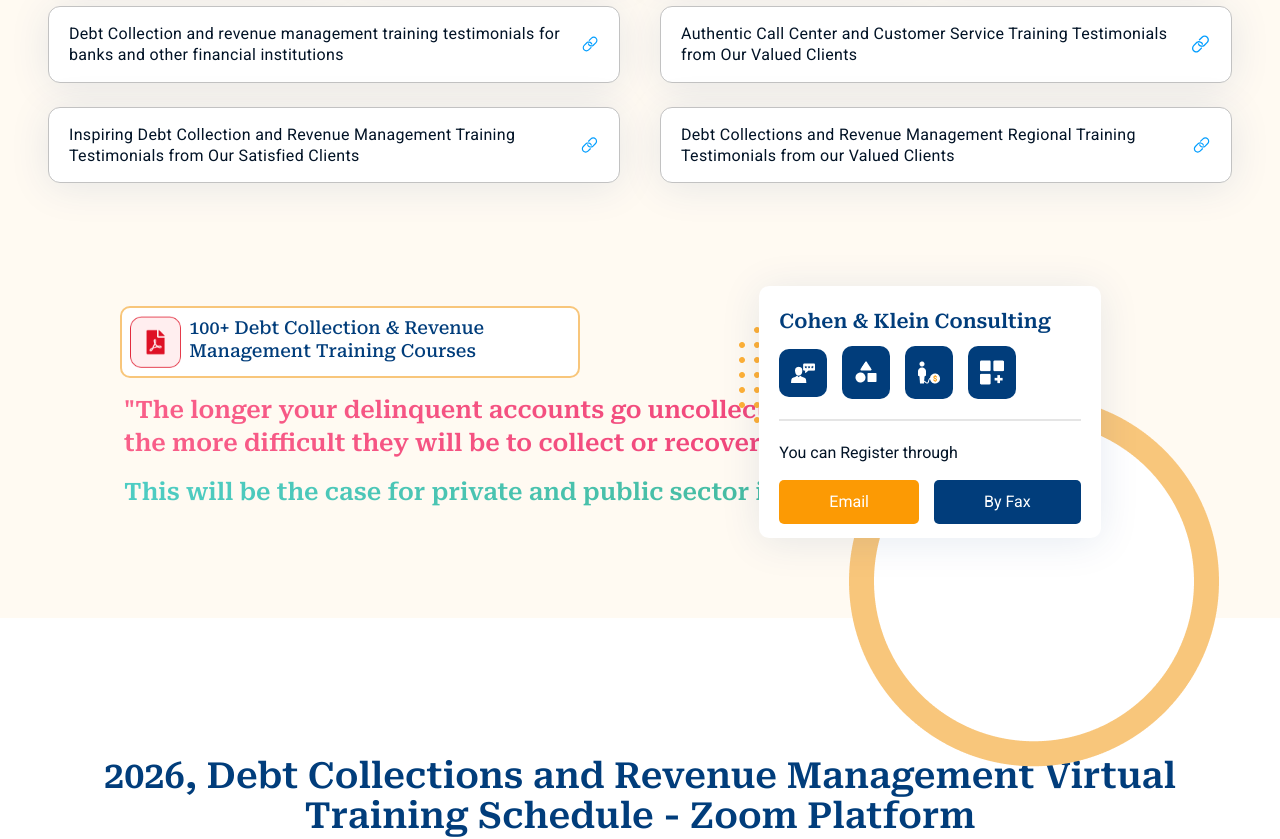
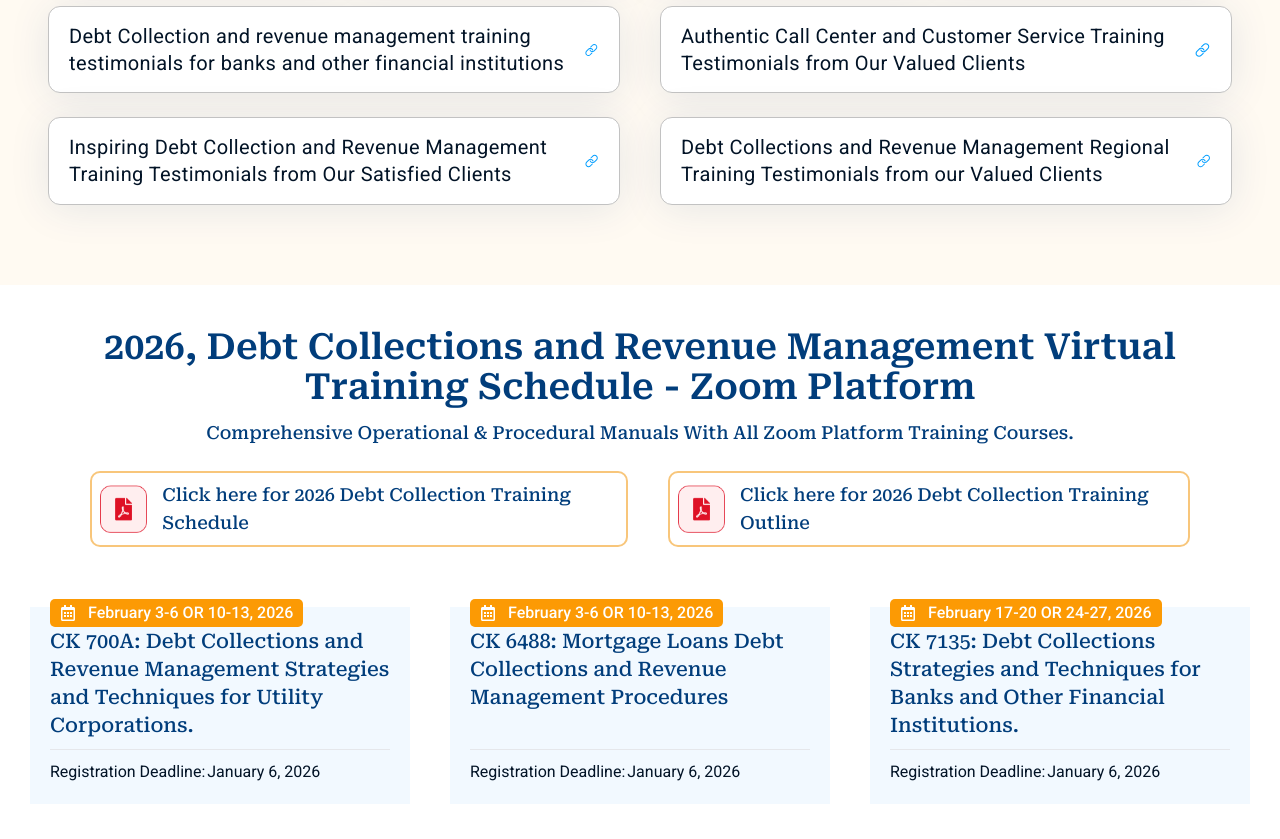
Before and after one commit to rishabh4614/cohenandklein, a React (Vite) app: page / in a window 1280 px wide. Shown: the part 1420-2259 px from the top of the page. Built offline with nearby package versions, Linux system fonts and the light colour scheme.

Commit message:
changes - 18/04/2026

```diff
--- a/src/Components/Explore/Explore.jsx
+++ b/src/Components/Explore/Explore.jsx
@@ -28,8 +28,8 @@
     <div className=" pt-9 padding-2xl lg:px-15 px-5 roboto">
       <div className="mx-auto flex justify-center">
         <div>
-          <h3 className="font-serif sm:text-[36px] text-xl text-center text-primary font-semibold">
-           Some Recent Testimonials
+          <h3 className="font-serif sm:text-[34px] text-xl text-center text-primary font-semibold">
+           Some Additional Testimonials With Proven Results.
           </h3>
           {/* <p className="roboto-serif-font font-bold sm:text-[21px] text-xs text-secondary pt-[10px] flex justify-center">
             Gain insights into our vision and explore engaging videos.
--- a/src/Components/Header/Navbar.jsx
+++ b/src/Components/Header/Navbar.jsx
@@ -121,7 +121,7 @@
             </ul>
           </div>
           <button
-      className="menu-toggle block md:hidden text-white text-2xl"
+    className="menu-toggle ml-auto block md:hidden text-white text-2xl"
       onClick={() => setMenuOpen(true)}
     >
       <MdMenu />
--- a/src/Components/OnlineCources/OnlineCources.jsx
+++ b/src/Components/OnlineCources/OnlineCources.jsx
@@ -4,6 +4,7 @@
 import { FaRegCalendarAlt } from "react-icons/fa";
 import CoursePdf from "../../assets/CourcesPDF/CoursePdf.js";
 import { Link } from "react-router-dom";
+import icons from "../../assets/icons/icon.js";
 const OnlineCources = () => {
   return (
     <div>
@@ -14,52 +15,12 @@
               src={images.Onlineyellow}
               alt=""
               className="absolute -z-10 -left-1 -bottom-1"
-            />{" "}
-            {/* Cohen & Klein Consulting Inc.{" "} */}
-          </span>{" "}
-          {/* Debt Collection and Revenue Management Trainers as well as Consultants */}
+            />
+          </span>
         </h2>
         <h2 className=" font-serif lg:text-[32px] sm:text-2xl text-base text-center text-primary font-semibold mt-5">
-          {/* July To December 2025, Debt Collection And Revenue Management Virtual
-          Training Schedule */}
         </h2>
         <div className="flex xl:flex-row flex-col mt-8 gap-10 md:px-15 justify-center">
-          {/* <div className="flex justify-center md:justify-end lg:justify-center ">
-            <div
-              className="flex relative z-10 bg-white border-[2px] rounded-[10px] border-[#f8c67b] p-2 gap-[15px] items-center cursor-pointer"
-              onClick={() =>
-                window.open(
-                  "https://cohenandklein.com/wp-content/uploads/2025/04/CohenUP2025.pdf",
-                  "_blank"
-                )
-              }
-            >
-              <img src={images.pdf} alt="" className="max-w-12 h-12 " />
-              <div>
-                <h6 className="text-primary font-medium roboto-serif-font 2xl:text-xl sm:text-lg text-base">
-                  Click here for 2025 Debt Collection Training Schedule
-                </h6>
-              </div>
-            </div>
-          </div> */}
-          {/* <div className="flex justify-center md:justify-end lg:justify-center">
-            <div
-              className="flex relative z-10 bg-white border-[2px] rounded-[10px] border-[#f8c67b]  p-2 gap-[15px] items-center cursor-pointer"
-              onClick={() =>
-                window.open(
-                  "https://cohenandklein.com/wp-content/uploads/2025/04/CohenDW2025.pdf",
-                  "_blank"
-                )
-              }
-            >
-              <img src={images.pdf} alt="" className="max-w-12 h-12 " />
-              <div>
-                <h6 className="text-primary font-medium roboto-serif-font 2xl:text-xl sm:text-lg text-base">
-                  Click here for 2025 Debt Collection Training Outline
-                </h6>
-              </div>
-            </div>
-          </div> */}
         </div>
         <div className="mx-auto">
           <div>
@@ -71,7 +32,12 @@
                 2026, Debt Collections and Revenue Management Virtual Training
                 Schedule - Zoom Platform
               </h1>
+
             </Link>
+            <p className="text-center text-primary font-medium roboto-serif-font 2xl:text-xl lg:text-lg sm:text-base text-sm mt-3 mb-2">
+  Comprehensive Operational & Procedural Manuals With All Zoom Platform Training Courses.
+</p>
+
             <div className="flex xl:flex-row flex-col mt-6 gap-10 md:px-15 justify-center">
               <div className="flex justify-center md:justify-end lg:justify-center ">
                 <div
@@ -103,27 +69,21 @@
           </div>
         </div>
         <div className="grid 2xl:grid-cols-4 lg:grid-cols-3 sm:grid-cols-2 grid-cols-1 gap-x-10 gap-y-12.5 my-15 ">
-          {Onlinecourcesdata.sort((a, b) => a.id - b.id) // sort by id ascending
-            .map((item, index) => (
+          {Onlinecourcesdata.sort((a, b) => a.id - b.id).map((item, index) => (
             <div
               onClick={() => window.open(CoursePdf.pdf2026, "_blank")}
               key={index}
-                className="bg-[#F2F9FF] p-5 relative hover:drop-shadow-[0_0_40px_rgba(1,61,123,0.1)] group hover:bg-white duration-300 transition-all cursor-pointer flex flex-col justify-between min-h-[180px]" // added flex-col, justify-between, min-h
+              className="bg-[#F2F9FF] p-5 relative hover:drop-shadow-[0_0_40px_rgba(1,61,123,0.1)] group hover:bg-white duration-300 transition-all cursor-pointer flex flex-col justify-between min-h-[180px]"
             >
-                {/* Badge */}
               <div className="absolute -top-2 flex group-hover:bg-primary bg-secondary pt-0.5 pb-0.5 px-2.5 items-center text-white gap-3 rounded-[5px] text-base font-medium roboto transition-all duration-500">
                 <FaRegCalendarAlt />
                 {item.date}
               </div>
-
-                {/* Top Content */}
               <div>
                 <h3 className="roboto-serif-font font-medium sm:text-xl text-base text-primary sm:pb-2.5 pb-1 ">
                   {item.title}
                 </h3>
               </div>
-
-                {/* Footer Content */}
               <div className="">
                 <p className="footer-content roboto font-normal sm:text-base text-xs text-blacklight flex items-center gap-0.5 sm:pt-2.5 pt-1 whitespace-nowrap border-t-[1px] border-gray-200">
                   <span>Registration Deadline: </span>
@@ -133,6 +93,114 @@
             </div>
           ))}
         </div>
+
+        {/* New section added at the end */}
+        <div className="flex xl:flex-row flex-col mt-6 gap-10 md:px-15 justify-between items-start">
+          <div className="flex flex-col justify-start">
+            <div
+              className="flex flex-col relative z-10 bg-white border-[2px] rounded-[10px] border-[#f8c67b] 2xl:p-3 lg:p-2 sm:p-4 p-2.5 gap-1 2xl:max-w-[510px] max-w-[460px] sm:mt-[99px] mt-10 lg:ml-[60px] items-center cursor-pointer"
+              onClick={() => window.open(CoursePdf.debtcollectionpdf, "_blank")}
+            >
+              <div className="flex gap-x-2">
+                <img src={images.pdf} alt="" className="max-w-15 h-13 m-auto" />
+                <h6 className="text-primary leading-[23px] font-medium roboto-serif-font 2xl:text-[22px] sm:text-lg text-base">
+                  100+ Debt Collection & Revenue Management Training Courses
+                </h6>
+              </div>
+            </div>
+            <div className="flex flex-col gap-4 2xl:max-w-[510px] max-w-[460px] lg:ml-[60px] mt-4 px-1">
+              <div className="flex flex-col gap-0">
+                <p
+                  style={{
+                    background: "linear-gradient(135deg, #f9608a, #f0457a)",
+                    WebkitBackgroundClip: "text",
+                    WebkitTextFillColor: "transparent",
+                    backgroundClip: "text",
+                  }}
+                  className="2xl:text-2xl lg:text-2xl sm:text-base text-sm font-semibold roboto-serif-font text-center mx-auto leading-snug whitespace-nowrap"
+                >
+                  "The longer your delinquent accounts go uncollected,
+                </p>
+                <p
+                  style={{
+                    background: "linear-gradient(135deg, #f9608a, #f0457a)",
+                    WebkitBackgroundClip: "text",
+                    WebkitTextFillColor: "transparent",
+                    backgroundClip: "text",
+                  }}
+                  className="2xl:text-2xl lg:text-2xl sm:text-base text-sm font-semibold roboto-serif-font text-center mx-auto leading-snug whitespace-nowrap"
+                >
+                  the more difficult they will be to collect or recover"
+                </p>
+              </div>
+              <p
+                style={{
+                  background: "linear-gradient(135deg, #4ecdc4, #45b89a)",
+                  WebkitBackgroundClip: "text",
+                  WebkitTextFillColor: "transparent",
+                  backgroundClip: "text",
+                }}
+                className="2xl:text-2xl lg:text-2xl sm:text-base text-sm font-semibold roboto-serif-font text-center mx-auto leading-snug whitespace-nowrap"
+              >
+                This will be the case for private and public sector institutions.
+              </p>
+            </div>
+          </div>
+
+          <div className="flex justify-center w-full xl:w-1/2">
+            <div className="relative z-10 mt-[79px]">
+              <div
+                className="relative z-10 bg-white shadow-[0_4px_40px_rgba(1,61,123,0.10)]
+                    max-w-[345px] h-[252px] p-[20px]
+                    flex flex-col rounded-[10px]"
+              >
+                <div className="pb-[20px] border-b-[2px] border-[rgba(0,0,0,0.1)]">
+                  <h3 className="text-primary text-[20px] font-semibold roboto-serif-font pb-[10px]">
+                    Cohen & Klein Consulting
+                  </h3>
+                  <div className="flex items-center gap-[15px]">
+                    <img
+                      src={icons.many}
+                      alt=""
+                      className="px-[12px] py-[14px] bg-primary rounded-[10px]"
+                    />
+                    <img
+                      src={icons.sixytythree}
+                      alt=""
+                      className="px-[12px] py-[14px] bg-primary rounded-[10px]"
+                    />
+                    <img
+                      src={icons.img34}
+                      alt=""
+                      className="px-[12px] py-[14px] bg-primary rounded-[10px]"
+                    />
+                    <img
+                      src={icons.thousand}
+                      alt=""
+                      className="px-[12px] py-[14px] bg-primary rounded-[10px]"
+                    />
+                  </div>
+                </div>
+                <div className="mt-[20px]">
+                  <p className="text-[#021326]">You can Register through</p>
+                  <div className="flex gap-[15px] mt-[15px]">
+                    <Link to="/registration?method=email">
+                      <button className="px-[50px] py-[10px] bg-secondary rounded-[5px] text-white cursor-pointer">
+                        Email
+                      </button>
+                    </Link>
+                    <Link to="/registration?method=fax">
+                      <button className="px-[50px] py-[10px] bg-primary rounded-[5px] text-white cursor-pointer">
+                        By Fax
+                      </button>
+                    </Link>
+                  </div>
+                </div>
+              </div>
+            </div>
+          </div>
+        </div>
+
       </div>
     </div>
   );
--- a/src/Components/Testimonial/Testimonial.jsx
+++ b/src/Components/Testimonial/Testimonial.jsx
@@ -157,7 +157,7 @@
               <div className=" flex gap-3 cursor-pointer items-center max-w-[660px] border-[1px] border-[#C2C2C2] px-5 py-4 rounded-xl bg-white shadow-[0_4px_40px_rgba(1,61,123,0.10)]">
                 <Link
                   to="#"
-                  className="text-[#021326] sm:text-[16px] text-xs tracking-[0.02em] "
+                  className="text-[#021326] sm:text-[20px] text-xs tracking-[0.02em] "
                   onClick={() =>
                     window.open(CoursePdf.debtcolltraining, "_blank")
                   }
@@ -170,7 +170,7 @@
               <div className=" flex gap-3 items-center max-w-[660px] border-[1px] border-[#C2C2C2] px-5 py-4 rounded-xl bg-white shadow-[0_4px_40px_rgba(1,61,123,0.10)]">
                 <Link
                   to="/debtcollinner"
-                  className="text-[#021326] sm:text-[16px] text-xs tracking-[0.02em] "
+                  className="text-[#021326] sm:text-[20px] text-xs tracking-[0.02em] "
                 >
                   Inspiring Debt Collection and Revenue Management Training
                   Testimonials from Our Satisfied Clients
@@ -184,7 +184,7 @@
               <div className="  flex gap-3 items-center max-w-[660px]  border-[1px] border-[#C2C2C2] px-5 py-4 rounded-xl bg-white shadow-[0_4px_40px_rgba(1,61,123,0.10)]">
                 <Link
                   to="/callinner"
-                  className="text-[#021326] sm:text-[16px] text-xs tracking-[0.02em]"
+                  className="text-[#021326] sm:text-[20px] text-xs tracking-[0.02em]"
                 >
                   Authentic Call Center and Customer Service Training
                   Testimonials from Our Valued Clients
@@ -195,7 +195,7 @@
               <div className="  flex gap-3 items-center max-w-[660px]  border-[1px] border-[#C2C2C2] px-5 py-4 rounded-xl bg-white shadow-[0_4px_40px_rgba(1,61,123,0.10)]">
                 <Link
                   to="#"
-                  className="text-[#021326] sm:text-[16px] text-xs tracking-[0.02em] "
+                  className="text-[#021326] sm:text-[20px] text-xs tracking-[0.02em] "
                   onClick={() =>
                     window.open(CoursePdf.Testimonials131412032026, "_blank")
                   }
@@ -210,107 +210,7 @@
         </div>
       </div>
 
-      <div className="flex xl:flex-row flex-col mt-6 gap-10 md:px-15 justify-between items-start">
-        <div className="flex flex-col justify-start">
-          <div
-            className="flex flex-col relative z-10 bg-white border-[2px] rounded-[10px] border-[#f8c67b] 2xl:p-3 lg:p-2 sm:p-4 p-2.5 gap-1 2xl:max-w-[510px] max-w-[460px] sm:mt-[99px] mt-10 lg:ml-[60px] items-center cursor-pointer"
-            onClick={() => window.open(CoursePdf.debtcollectionpdf, "_blank")}
-          >
-            <div className="flex gap-x-2">
-              <img src={images.pdf} alt="" className="max-w-15 h-13 m-auto" />
-              <h6 className="text-primary leading-[23px] font-medium roboto-serif-font 2xl:text-[22px] sm:text-lg text-base">
-                100+ Debt Collection & Revenue Management Training Courses
-              </h6>
-            </div>
-          </div>
-         <div className="flex flex-col gap-4 2xl:max-w-[510px] max-w-[460px] lg:ml-[60px] mt-4 px-1">
-  <div className="flex flex-col gap-0">
-  <p style={{ background: 'linear-gradient(135deg, #f9608a, #f0457a)', WebkitBackgroundClip: 'text', WebkitTextFillColor: 'transparent', backgroundClip: 'text' }}
-    className="2xl:text-2xl lg:text-2xl sm:text-base text-sm font-semibold roboto-serif-font text-center mx-auto leading-snug whitespace-nowrap">
-    "The longer your delinquent accounts go uncollected,
-  </p>
-  <p style={{ background: 'linear-gradient(135deg, #f9608a, #f0457a)', WebkitBackgroundClip: 'text', WebkitTextFillColor: 'transparent', backgroundClip: 'text' }}
-    className="2xl:text-2xl lg:text-2xl sm:text-base text-sm font-semibold roboto-serif-font text-center mx-auto leading-snug whitespace-nowrap">
-    the more difficult they will be to collect or recover"
-  </p>
-</div>
-  <p style={{ background: 'linear-gradient(135deg, #4ecdc4, #45b89a)', WebkitBackgroundClip: 'text', WebkitTextFillColor: 'transparent', backgroundClip: 'text' }}
-  className="2xl:text-2xl lg:text-2xl sm:text-base text-sm font-semibold roboto-serif-font text-center mx-auto leading-snug whitespace-nowrap">
-  This will be the case for private and public sector institutions.
-</p>
-</div>
-        </div>
 
-
-        <div className="flex justify-center w-full xl:w-1/2">
-          <div className="relative z-10 mt-[79px]">
-            <div className="absolute inset-0 z-0 pointer-events-none">
-              <img
-                src={images.dotes}
-                alt=""
-                className="absolute top-[26px] left-[-20px]"
-              />
-              <img
-                src={images.orangecircle}
-                alt=""
-                className="hidden sm:block absolute top-[110px] left-[90px] max-w-[370px]"
-              />
-            </div>
-            <div
-              className="relative z-10 bg-white shadow-[0_4px_40px_rgba(1,61,123,0.10)]
-                    max-w-[345px] h-[252px] p-[20px]
-                    flex flex-col rounded-[10px]"
-            >
-              <div className="pb-[20px] border-b-[2px] border-[rgba(0,0,0,0.1)]">
-                <h3 className="text-primary text-[20px] font-semibold roboto-serif-font pb-[10px]">
-                  Cohen & Klein Consulting
-                </h3>
-
-                <div className="flex items-center gap-[15px]">
-                  <img
-                    src={icons.many}
-                    alt=""
-                    className="px-[12px] py-[14px] bg-primary rounded-[10px]"
-                  />
-                  <img
-                    src={icons.sixytythree}
-                    alt=""
-                    className="px-[12px] py-[14px] bg-primary rounded-[10px]"
-                  />
-                  <img
-                    src={icons.img34}
-                    alt=""
-                    className="px-[12px] py-[14px] bg-primary rounded-[10px]"
-                  />
-                  <img
-                    src={icons.thousand}
-                    alt=""
-                    className="px-[12px] py-[14px] bg-primary rounded-[10px]"
-                  />
-                </div>
-              </div>
-
-              <div className="mt-[20px]">
-                <p className="text-[#021326]">You can Register through</p>
-                <div className="flex gap-[15px] mt-[15px]">
-                  <Link to="/registration?method=email">
-                    <button className="px-[50px] py-[10px] bg-secondary rounded-[5px] text-white cursor-pointer">
-                      Email
-                    </button>
-                  </Link>
-                  <Link to="/registration?method=fax">
-                    <button className="px-[50px] py-[10px] bg-primary rounded-[5px] text-white cursor-pointer">
-                      By Fax
-                    </button>
-                  </Link>
-                </div>
-              </div>
-            </div>
-          </div>
-        </div>
-
-
-      </div>
 
     </div>
   );
--- a/src/Pages/Home.jsx
+++ b/src/Pages/Home.jsx
@@ -14,14 +14,14 @@
       <>
       <Hero />
       <Testimonial />
-      <br>
+      {/* <br>
       </br>
       <br>
       </br>
       <br>
       </br>
       <br>
-      </br>
+      </br> */}
        <OnlineCources/>
        <Explore />
        <Partner heading="Some Previous Partnerships, Collaborations and Training Assignments Conducted" className="py-[30px] pb-[100px]" className2="pt-15" />
```
Also changed, not shown: src/Components/Training/Training.jsx (+10 -8 lines). Lines whose indentation alone changed are shown as unchanged.
